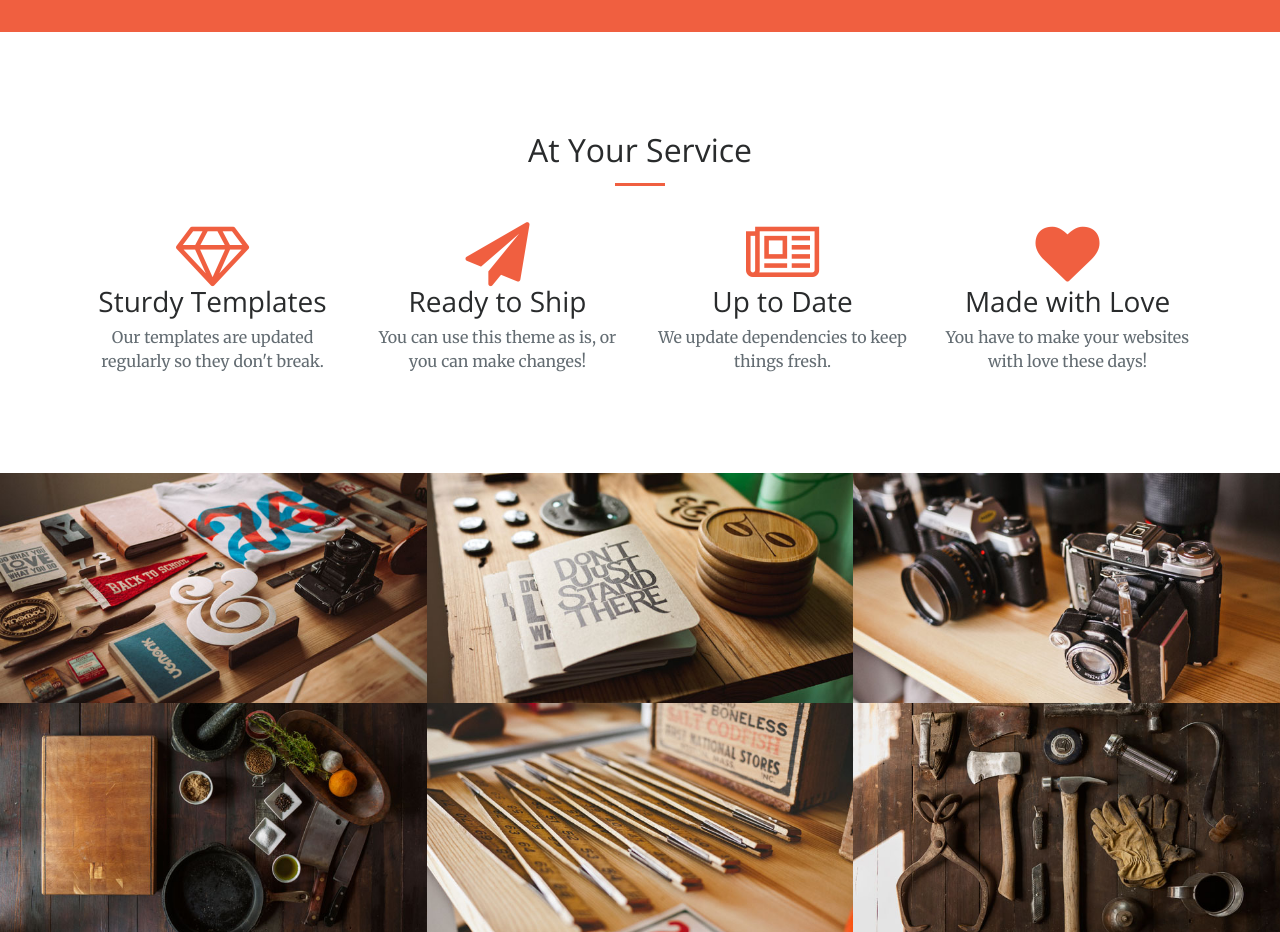
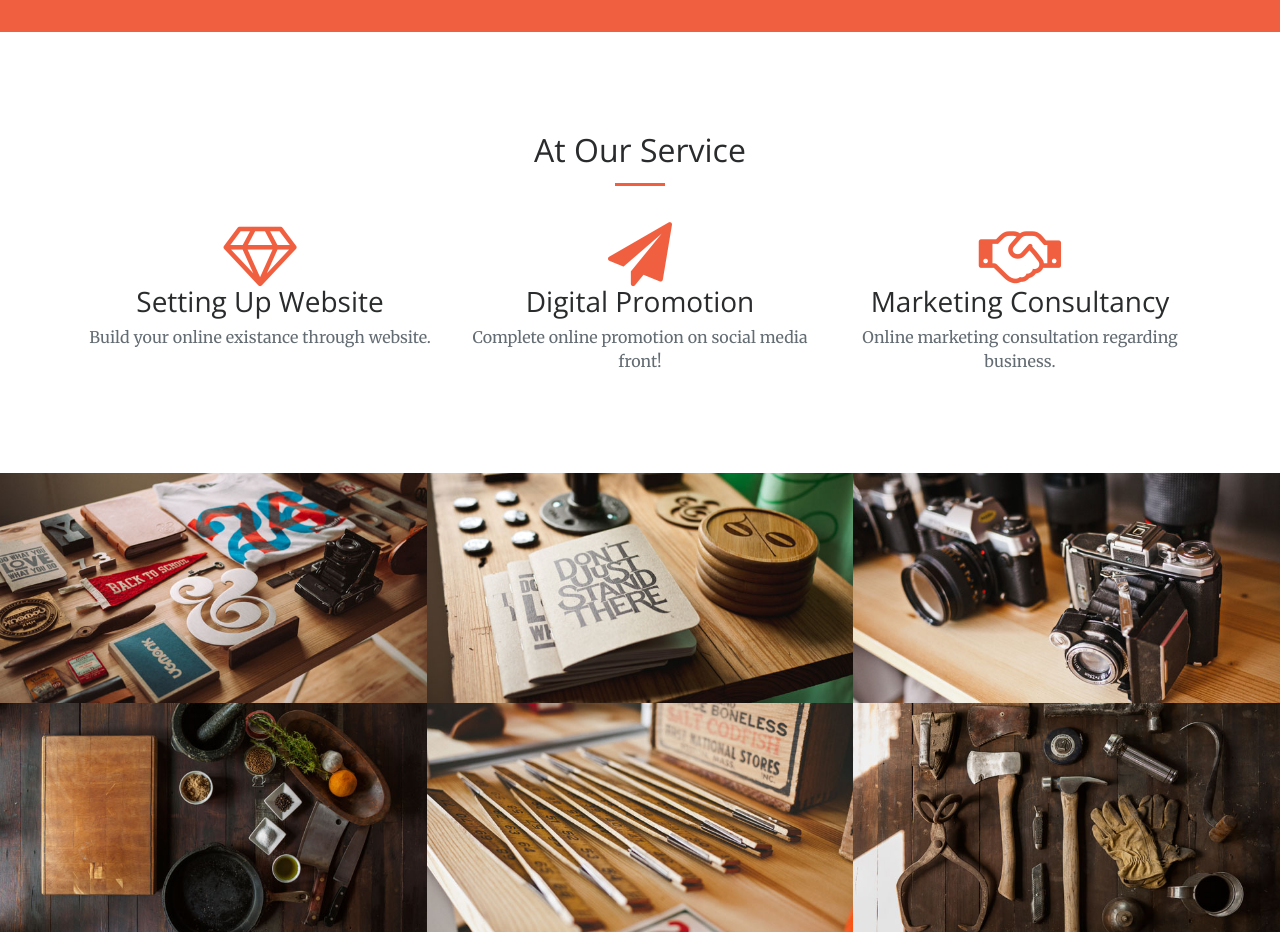
Before and after one commit to SaSanju/digital_marketing_dev, a website: page public/index.html in a window 1280 px wide. Shown: the part 1180-2112 px from the top of the page. Drawn offline with nearby package versions, Linux system fonts and the light colour scheme.

Commit message:
minor change

```diff
--- a/public/index.html
+++ b/public/index.html
@@ -106,41 +106,41 @@
         <div class="container">
             <div class="row">
                 <div class="col-lg-12 text-center">
-                    <h2 class="section-heading">At Your Service</h2>
+                    <h2 class="section-heading">At Our Service</h2>
                     <hr class="primary">
                 </div>
             </div>
         </div>
         <div class="container">
             <div class="row">
-                <div class="col-lg-3 col-md-6 text-center">
+                <div class="col-lg-4 col-md-6 text-center">
                     <div class="service-box">
                         <i class="fa fa-4x fa-diamond text-primary sr-icons"></i>
-                        <h3>Sturdy Templates</h3>
-                        <p class="text-muted">Our templates are updated regularly so they don't break.</p>
+                        <h3>Setting Up Website</h3>
+                        <p class="text-muted">Build your online existance through website.</p>
                     </div>
                 </div>
-                <div class="col-lg-3 col-md-6 text-center">
+                <div class="col-lg-4 col-md-6 text-center">
                     <div class="service-box">
                         <i class="fa fa-4x fa-paper-plane text-primary sr-icons"></i>
-                        <h3>Ready to Ship</h3>
-                        <p class="text-muted">You can use this theme as is, or you can make changes!</p>
+                        <h3>Digital Promotion</h3>
+                        <p class="text-muted">Complete online promotion on social media front!</p>
                     </div>
                 </div>
-                <div class="col-lg-3 col-md-6 text-center">
+                <div class="col-lg-4 col-md-6 text-center">
                     <div class="service-box">
-                        <i class="fa fa-4x fa-newspaper-o text-primary sr-icons"></i>
-                        <h3>Up to Date</h3>
-                        <p class="text-muted">We update dependencies to keep things fresh.</p>
+                        <i class="fa fa-4x fa-handshake-o text-primary sr-icons"></i>
+                        <h3>Marketing Consultancy</h3>
+                        <p class="text-muted">Online marketing consultation regarding business.</p>
                     </div>
                 </div>
-                <div class="col-lg-3 col-md-6 text-center">
+                <!--<div class="col-lg-3 col-md-6 text-center">
                     <div class="service-box">
                         <i class="fa fa-4x fa-heart text-primary sr-icons"></i>
-                        <h3>Made with Love</h3>
+                        <h3></h3>
                         <p class="text-muted">You have to make your websites with love these days!</p>
                     </div>
-                </div>
+                </div>-->
             </div>
         </div>
     </section>
@@ -242,7 +242,7 @@
         </div>
     </section>
 
-    <div class="call-to-action bg-dark">
+    <div class="call-to-action bg-dark" id="join">
         <div class="container text-center">
             <h2>Let's Join With Us!</h2>
                 <form class="text-center">
@@ -279,7 +279,7 @@
                         </div>
                 </form>
             </div>
-            <a class="btn btn-default btn-xl sr-button" ng-click="joinSubmit()" href="#contact">Join Now!</a>
+            <a class="btn btn-default btn-xl sr-button" ng-click="joinSubmit()" href="#join">Join Now!</a>
         </div>
     </div>
 
```
